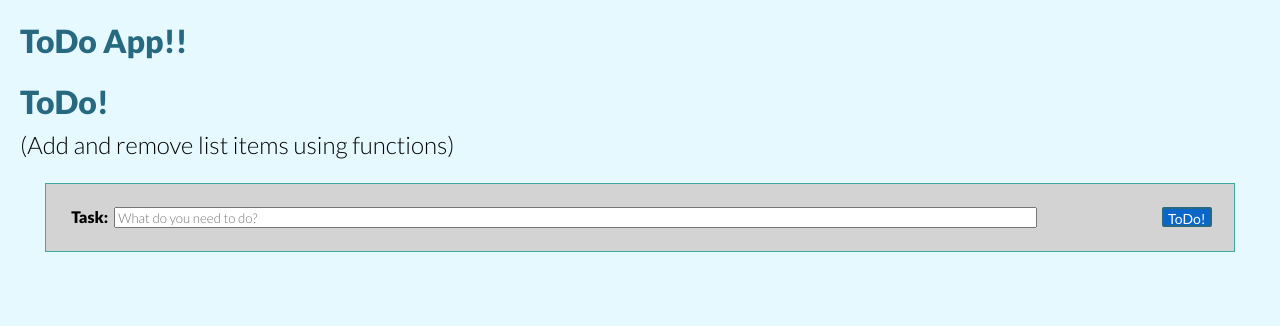
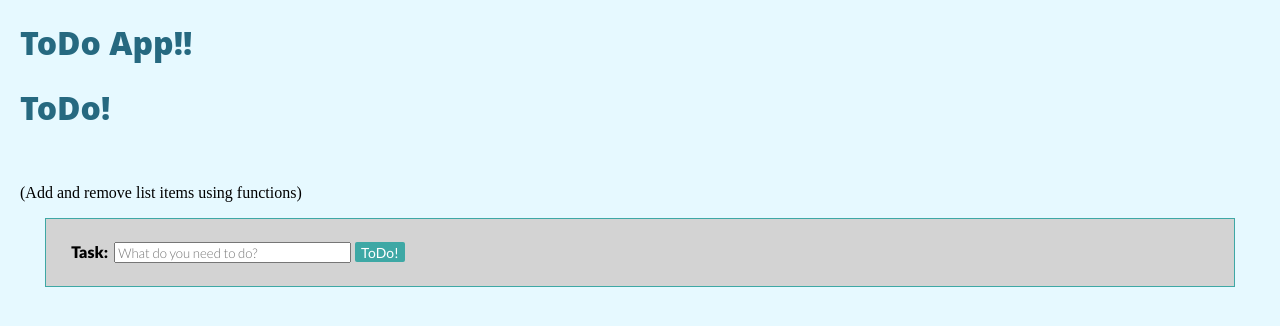
Before and after one commit to jahsierebecca/ToDo, a plain HTML site: page ToDo copy.html in a window 1280 px wide. Drawn offline with nearby package versions, Linux system fonts and the light colour scheme.

Commit message:
Update main.css
Edit styling.

```diff
--- a/css/main.css
+++ b/css/main.css
@@ -5,60 +5,21 @@ body {
 
 
 h1 {
-  font-family: 'Lato', sans-serif;
-  font-weight: 900;
+font-family: 'Open Sans', sans-serif;
+  font-weight: 800;
   color: #266980;
+}
+
+h2 {
+  font-family: 'Dancing Script', cursive;
+  margin-top: -30px;
+  font-size: 1.5em;
 }
 
 label {
   font-family: 'Lato', sans-serif;
   font-weight: 900;
   padding: 3px;
-
-}
-
-
-#task {
-  font-family: 'Lato', sans-serif;
-  font-weight: 300;
-  width: 80%;
-  height: 15px;
-  resize: none;
-}
-
-#submitButton {
-  float: right;
-  font-family: 'Lato', sans-serif;
-  font-weight: 400;
-  width: 50px;
-  height: 20px;
-  cursor:pointer;
-  border : solid 2px #266980;
-  border-radius : 2px;
-  font-size : 14px;
-  color : #ffffff;
-  padding : 1px 2px;
-  background-color : #0a66c9;
-  position: relative;
-}
-
-
-#tagline {
-  margin-top: -30px;
-  font-size: 1.5em;
-  font-family: 'Lato', sans-serif;
-  font-weight: 300;
-}
-.container {
-  border: solid 1px #3EA8A5;
-  background-color: #D3D3D3;
-  padding: 1%;
-  margin: 0 2%;
-}
-
-.grey_box {
-  // background-color: #ccc;
-  margin: 10px;
 }
 
 ul {
@@ -69,12 +30,28 @@ ul {
     margin: 0px;
 }
 
+
+/* Classes */
+.title {
+  margin: 2%;
+}
+
+.container {
+  border: solid 1px #3EA8A5;
+  background-color: #D3D3D3;
+  padding: 1%;
+  margin: 0 2%;
+}
+
+.grey_box {
+  margin: 10px;
+}
+
 .deleteListItem {
-  height: 20px;
+  height: 18px;
   margin: 0 0 0 10px;
   position: relative;  /* move it down slightly from where it would */
   top: 3px;            /* naturally appear */
-  border-radius: 3px;
   border: none;
 }
 
@@ -82,3 +59,31 @@ ul {
   text-decoration: line-through;
   color: gray;
 }
+
+/* IDs */
+#task {
+  font-family: 'Lato', sans-serif;
+  font-weight: 300;
+  width: 20%;
+  height: 15px;
+  resize: none;
+}
+
+#submitButton {
+  font-family: 'Lato', sans-serif;
+  font-weight: 400;
+  width: 50px;
+  height: 20px;
+  border : none;
+  border-radius : 2px;
+  font-size : 14px;
+  color : #ffffff;
+  padding : 1px 2px;
+  background-color : #3EA8A5;
+  position: relative;
+  cursor:pointer;
+}
+
+input[type="checkbox"] {
+  margin: 5px;
+}
```
